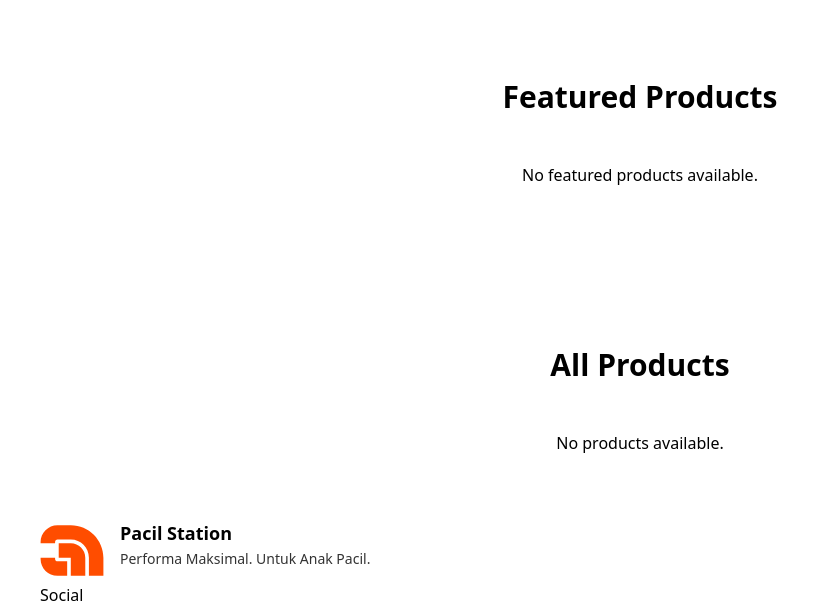
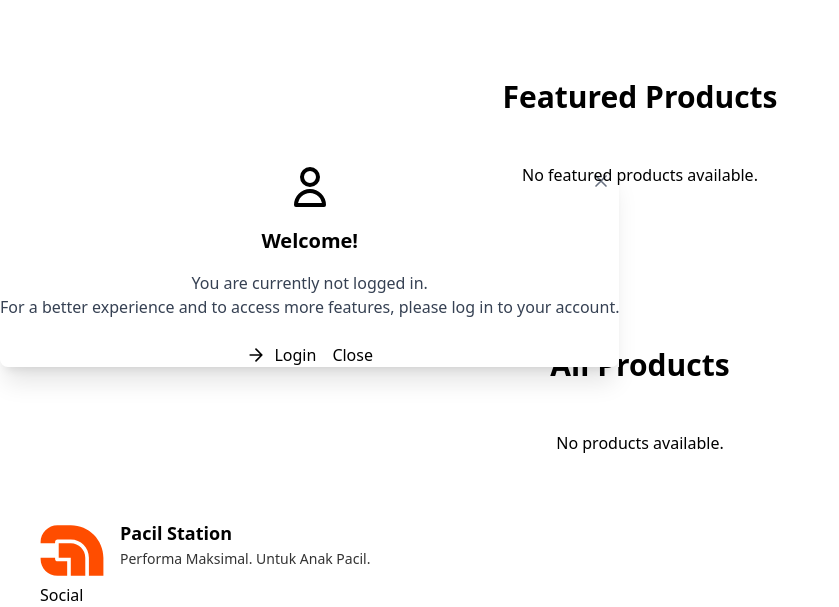
Before and after one commit to HeraldoArman/pacil-station, a Django app: page / in a window 1280 px wide. Shown: the part 1057-1664 px from the top of the page, without its empty margins (0-839 px from the left). Run offline with Django 5.2, Linux system fonts and the light colour scheme; data that the repository does not hold is empty; some libraries are stand-ins or nearby versions.

Commit message:
feat: modal pop up

```diff
--- a/main/templates/main/main.html
+++ b/main/templates/main/main.html
@@ -4,6 +4,43 @@
 <div class="divider mb-12 text-3xl font-bold text-center justify-center" id="featured-products">
   Featured Products
 </div>
+
+{% if not user.is_authenticated %}
+<dialog id="login_required" class="modal modal-bottom sm:modal-middle" open>
+  <div class="modal-box shadow-xl rounded-lg">
+    <form method="dialog">
+      <button class="btn btn-sm btn-circle btn-ghost absolute right-2 top-2" aria-label="Close">
+        <svg xmlns="http://www.w3.org/2000/svg" class="h-5 w-5 text-gray-500 hover:text-red-500" fill="none" viewBox="0 0 24 24" stroke="currentColor">
+          <path stroke-linecap="round" stroke-linejoin="round" stroke-width="2" d="M6 18L18 6M6 6l12 12"/>
+        </svg>
+      </button>
+    </form>
+    <div class="flex flex-col items-center">
+      <div class="mb-4">
+        <svg xmlns="http://www.w3.org/2000/svg" class="h-12 w-12" fill="none" viewBox="0 0 24 24" stroke="currentColor">
+          <path stroke-linecap="round" stroke-linejoin="round" stroke-width="2" d="M16 7a4 4 0 11-8 0 4 4 0 018 0zM12 14a7 7 0 00-7 7h14a7 7 0 00-7-7z" />
+        </svg>
+      </div>
+      <h3 class="text-xl font-bold mb-2">Welcome!</h3>
+      <p class="py-2 text-gray-700 text-center">
+        You are currently not logged in.<br>
+        For a better experience and to access more features, please log in to your account.
+      </p>
+    </div>
+    <div class="modal-action flex justify-center gap-4 mt-4">
+      <a href="{% url 'main:login' %}" class="btn btn-primary flex items-center gap-2">
+        <svg xmlns="http://www.w3.org/2000/svg" class="h-5 w-5" fill="none" viewBox="0 0 24 24" stroke="currentColor">
+          <path stroke-linecap="round" stroke-linejoin="round" stroke-width="2" d="M5 12h14M12 5l7 7-7 7" />
+        </svg>
+        Login
+      </a>
+      <form method="dialog" class="inline">
+        <button class="btn btn-outline">Close</button>
+      </form>
+    </div>
+  </div>
+</dialog>
+{% endif %}
 
 <div class="relative mb-20 gap-20 pb-20">
   <div class="grid grid-cols-1 md:grid-cols-2 lg:grid-cols-2 gap-6">
@@ -29,4 +66,7 @@
   </div>
 </div>
 </div>
+
+
+
 {% endblock %}
--- a/main/templates/partial/navbar.html
+++ b/main/templates/partial/navbar.html
@@ -27,12 +27,18 @@
         </a>
 
         <nav class="hidden sm:flex gap-6 text-black/60 items-center">
-          <a href="{% url 'main:add_product' %}" class="hover:text-black transition-colors">Add Product</a>
+          <a
+            href="{% url 'main:add_product' %}"
+            class="hover:text-black transition-colors"
+            >Add Product</a
+          >
 
-          <a href="/#all-products" class="hover:text-black transition-colors">All Product</a>
+          <a href="/#all-products" class="hover:text-black transition-colors"
+            >All Product</a
+          >
           <a
             href="/#featured-products"
-            class="bg-black text-white px-4 py-2 rounded-lg font-medium inline-flex justify-center tracking-tight hover:bg-gray-800 transition-colors"
+            class="hover:text-black transition-colors"
           >
             Featured
           </a>
@@ -44,18 +50,25 @@
                 height="12px"
                 class="inline-block h-2 w-2 fill-current opacity-60"
                 xmlns="http://www.w3.org/2000/svg"
-                viewBox="0 0 2048 2048">
-                <path d="M1799 349l242 241-1017 1017L7 590l242-241 775 775 775-775z"></path>
+                viewBox="0 0 2048 2048"
+              >
+                <path
+                  d="M1799 349l242 241-1017 1017L7 590l242-241 775 775 775-775z"
+                ></path>
               </svg>
             </div>
-            <ul tabindex="0" class="dropdown-content bg-base-300 rounded-box z-1 w-52 p-2 shadow-2xl">
+            <ul
+              tabindex="0"
+              class="dropdown-content bg-base-300 rounded-box z-1 w-52 p-2 shadow-2xl"
+            >
               <li>
                 <input
                   type="radio"
                   name="theme-dropdown"
                   class="theme-controller w-full btn btn-sm btn-block btn-ghost justify-start"
                   aria-label="Light"
-                  value="light" />
+                  value="light"
+                />
               </li>
               <li>
                 <input
@@ -63,7 +76,8 @@
                   name="theme-dropdown"
                   class="theme-controller w-full btn btn-sm btn-block btn-ghost justify-start"
                   aria-label="Winter"
-                  value="winter" />
+                  value="winter"
+                />
               </li>
               <li>
                 <input
@@ -71,7 +85,8 @@
                   name="theme-dropdown"
                   class="theme-controller w-full btn btn-sm btn-block btn-ghost justify-start"
                   aria-label="Pastel"
-                  value="pastel" />
+                  value="pastel"
+                />
               </li>
               <li>
                 <input
@@ -79,7 +94,8 @@
                   name="theme-dropdown"
                   class="theme-controller w-full btn btn-sm btn-block btn-ghost justify-start"
                   aria-label="Fantasy"
-                  value="fantasy" />
+                  value="fantasy"
+                />
               </li>
               <li>
                 <input
@@ -87,7 +103,8 @@
                   name="theme-dropdown"
                   class="theme-controller w-full btn btn-sm btn-block btn-ghost justify-start"
                   aria-label="Acid"
-                  value="acid" />
+                  value="acid"
+                />
               </li>
               <li>
                 <input
@@ -95,12 +112,42 @@
                   name="theme-dropdown"
                   class="theme-controller w-full btn btn-sm btn-block btn-ghost justify-start"
                   aria-label="Silk"
-                  value="silk" />
+                  value="silk"
+                />
               </li>
             </ul>
           </div>
+
+          {% if user.is_authenticated %}
+          <div class="dropdown dropdown-end">
+            <div tabindex="0" role="button" class="hover:cursor-pointer">
+              <div class="avatar avatar-placeholder">
+                <div
+                  class="bg-neutral text-neutral-content w-8 h-8 rounded-full flex items-center justify-center"
+                >
+                  <span class="text-sm">{{ user.username|first|upper }}</span>
+                </div>
+              </div>
+            </div>
+            <ul
+              tabindex="0"
+              class="menu dropdown-content bg-base-200 rounded-box z-1 mt-4 w-52 p-2 shadow-sm"
+            >
+              <li><a href="#">Profile</a></li>
+              <li><a href="#">Add New Product</a></li>
+
+              <li><a href="">Logout</a></li>
+            </ul>
+          </div>
+          {% else %}
+          <a
+            href="{% url 'main:login' %}"
+            class="bg-black text-white px-4 py-2 rounded-lg font-medium inline-flex justify-center tracking-tight hover:bg-gray-800 transition-colors"
+          >
+            Login
+          </a>
+          {% endif %}
         </nav>
-
       </div>
     </div>
   </div>
@@ -112,25 +159,24 @@
 </header>
 
 <script>
-  document.addEventListener('DOMContentLoaded', function() {
-
-    const savedTheme = localStorage.getItem('theme') || 'winter';
-    document.documentElement.setAttribute('data-theme', savedTheme);
+  document.addEventListener("DOMContentLoaded", function () {
+    const savedTheme = localStorage.getItem("theme") || "winter";
+    document.documentElement.setAttribute("data-theme", savedTheme);
 
     const themeRadio = document.querySelector(`input[value="${savedTheme}"]`);
     if (themeRadio) {
       themeRadio.checked = true;
     }
 
-    const themeControllers = document.querySelectorAll('.theme-controller');
-    themeControllers.forEach(controller => {
-      controller.addEventListener('change', function() {
+    const themeControllers = document.querySelectorAll(".theme-controller");
+    themeControllers.forEach((controller) => {
+      controller.addEventListener("change", function () {
         if (this.checked) {
           const theme = this.value;
-          document.documentElement.setAttribute('data-theme', theme);
-          localStorage.setItem('theme', theme);
+          document.documentElement.setAttribute("data-theme", theme);
+          localStorage.setItem("theme", theme);
         }
       });
     });
   });
-  </script>
+</script>
--- a/main/urls.py
+++ b/main/urls.py
@@ -1,5 +1,5 @@
 from django.urls import path
-from main.views import show_main, product_detail, add_employee, view_xml, view_json, view_xml_by_id, view_json_by_id, add_product, add_brand
+from main.views import show_main, product_detail, add_employee, view_xml, view_json, view_xml_by_id, view_json_by_id, add_product, add_brand, login_views, register_view
 
 app_name = 'main'
 
@@ -13,4 +13,7 @@ urlpatterns = [
     path('json/<uuid:pk>/', view_json_by_id, name='view_json_by_id'),
     path('add_product/', add_product, name='add_product'),
     path('add_brand/', add_brand, name='add_brand'),
+    path('login/', login_views, name='login'),
+    path('register/', register_view, name='register')
+
 ]
--- a/main/views.py
+++ b/main/views.py
@@ -3,6 +3,12 @@ from .models import Product, Employee
 from django.http import HttpResponse
 from django.core import serializers
 from .forms import ProductForm, BrandForm
+from django.contrib.auth import authenticate, login, logout
+from django.contrib.auth.decorators import login_required
+from django.contrib.auth.forms import UserCreationForm, AuthenticationForm
+from django.http import HttpResponse, HttpResponseRedirect
+import datetime
+from django.urls import reverse
 
 def show_main(request):
     featured_products = Product.objects.filter(is_featured=True).order_by('total_sales')
@@ -85,3 +91,50 @@ def add_brand(request):
         "form": form,
     }
     return render(request, "main/add_brand.html", context)
+
+def login_views(request):
+    if request.method == "POST":
+        form = AuthenticationForm(data=request.POST)
+        if form.is_valid():
+            user = form.get_user()
+            login(request, user)
+            response = HttpResponseRedirect(reverse("main:show_main"))
+            response.set_cookie('last_login', str(datetime.datetime.now()))
+            return response
+
+    else:
+        form = AuthenticationForm()
+    context = {
+        'form': form,
+    }
+    return render(request, 'main/login.html', context)
+
+def register_view(request):
+    if request.method == "POST":
+        form = UserCreationForm(request.POST)
+        if form.is_valid():
+            form.save()
+            return redirect('main:login')
+    else:
+        form = UserCreationForm()
+    context = {
+        'form': form,
+    }
+    return render(request, 'main/register.html', context)
+
+
+@login_required(login_url='/login/')
+def logout_user(request):
+    logout(request)
+    response = HttpResponseRedirect(reverse("main:login_user"))
+    response.delete_cookie('last_login')
+    return redirect('main:show_main')
+
+
+@login_required(login_url='/login/')
+def profile_view(request):
+    last_login = request.COOKIES.get('last_login')
+    context = {
+        'last_login': last_login,
+    }
+    return render(request, 'main/profile.html', context)
```
Also changed, not shown: main/templates/main/login.html (added), main/templates/main/profile.html (added), main/templates/main/register.html (added).
